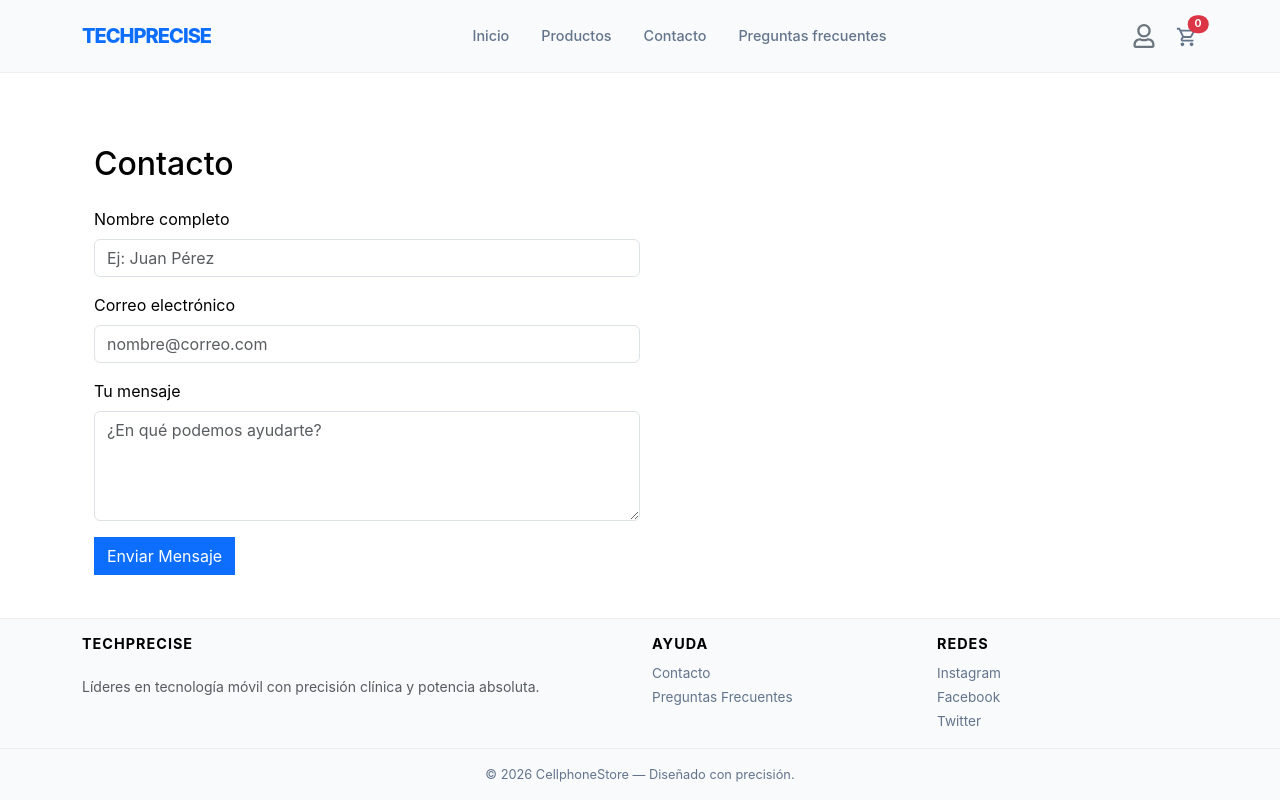
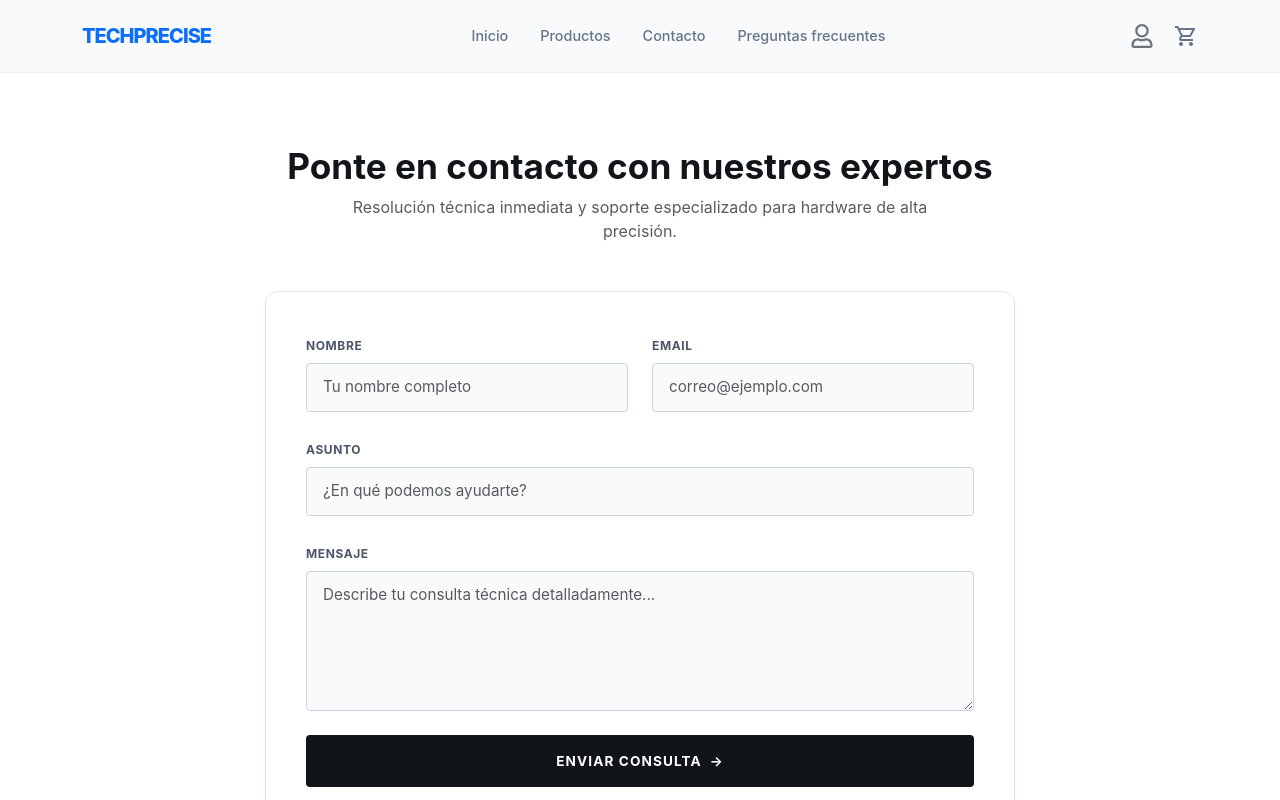
Before and after one commit to Laura-Suez/Prog3-ProyectoFinal, a React (Vite) app in the folder CellphoneStore/: page /contact-Us in a window 1280 px wide. Shown: the top 800 px of the page. Built offline with nearby package versions, Linux system fonts and the light colour scheme.

Commit message:
Retoque tamaño de icon-cart y elimine su 0 estatico. Le di estilo al form de contacto y agregue inputs

```diff
--- a/CellphoneStore/src/components/ContactForm/ContacForm.jsx
+++ b/CellphoneStore/src/components/ContactForm/ContacForm.jsx
@@ -32,6 +32,11 @@ const ContacForm = () => {
       return;
     }
 
+    if (form.asunto.trim().length < 3) {
+      errorToast("Por favor, ingresa un asunto");
+      return;
+    }
+
     if (form.message.trim().length < 10) {
       errorToast("El mensaje es muy corto (mínimo 10 caracteres)");
       return;
@@ -47,7 +52,7 @@ const ContacForm = () => {
       )
       .then(() => {
         successToast("¡Mail enviado con éxito!");
-        setForm({ name: "", email: "", message: "" }); // Resetea el estado
+        setForm({ name: "", email: "", asunto: "", message: "" }); // Resetea el estado
       })
       .catch((error) => {
         errorToast("Error al enviar el mail");
@@ -56,59 +61,91 @@ const ContacForm = () => {
   };
 
   return (
-    <div className="container mt-5">
+  <div className="container d-flex flex-column align-items-center mt-5">
     <ToastContainer />
-      <h2 className="mb-4">Contacto</h2>
+
+    <h2 className="fw-bold mb-2 text-center" style={{ color: "#111418", fontSize: "2.2rem" }}>
+      Ponte en contacto con nuestros expertos
+    </h2>
+    <p className="text-center text-muted mb-5" style={{ maxWidth: "600px" }}>
+      Resolución técnica inmediata y soporte especializado para hardware de alta precisión.
+    </p>
+
+    <div className="w-100 contact-card" style={{ maxWidth: "750px" }}>
       <form onSubmit={handleSubmit}>
-        <div className="mb-3">
-          <label htmlFor="name" className="form-label">
-            Nombre completo
+
+        <div className="row">
+          <div className="col-md-6 mb-4">
+            <label htmlFor="name" className="contact-label">
+              Nombre
             </label>
             <input
               type="text"
               id="name"
-            name="name" // Debe coincidir con {{name}} en tu template de EmailJS
+              name="name"
               value={form.name}
               onChange={handleChange}
-            className="form-control w-50"
-            placeholder="Ej: Juan Pérez"
+              className="form-control contact-input"
+              placeholder="Tu nombre completo"
             />
           </div>
 
-        <div className="mb-3">
-          <label htmlFor="email" className="form-label">
-            Correo electrónico
+          <div className="col-md-6 mb-4">
+            <label htmlFor="email" className="contact-label">
+              Email
             </label>
             <input
               type="email"
               id="email"
-            name="email" // Debe coincidir con {{email}} en tu template de EmailJS
+              name="email"
               value={form.email}
               onChange={handleChange}
-            className="form-control w-50"
-            placeholder="nombre@correo.com"
+              className="form-control contact-input"
+              placeholder="correo@ejemplo.com"
+            />
+          </div>
+        </div>
+
+        <div className="mb-4">
+          <label htmlFor="asunto" className="contact-label">
+            Asunto
+          </label>
+          <input
+            type="text"
+            id="asunto"
+            name="asunto"
+            value={form.asunto}
+            onChange={handleChange}
+            className="form-control contact-input"
+            placeholder="¿En qué podemos ayudarte?"
           />
         </div>
 
-        <div className="mb-3">
-          <label htmlFor="message" className="form-label">
-            Tu mensaje
+        <div className="mb-4">
+          <label htmlFor="message" className="contact-label">
+            Mensaje
           </label>
           <textarea
             id="message"
-            name="message" // Debe coincidir con {{message}} en tu template de EmailJS
+            name="message"
             value={form.message}
             onChange={handleChange}
-            className="form-control w-50"
-            rows="4"
-            placeholder="¿En qué podemos ayudarte?"
+            className="form-control contact-input"
+            rows="5"
+            placeholder="Describe tu consulta técnica detalladamente..."
           ></textarea>
         </div>
 
-        <button type="submit" className="btn btn-primary">
-          Enviar Mensaje
+        <button type="submit" className="btn-contact-submit w-100 d-flex align-items-center justify-content-center gap-2 mb-4">
+          Enviar Consulta <span>&rarr;</span>
         </button>
+
+        <div className="contact-footer-text d-flex align-items-center gap-2">
+          <span>Tiempo de respuesta estimado: menos de 24 horas laborables.</span>
+        </div>
+
       </form>
+    </div>
   </div>
 );
 };
--- a/CellphoneStore/src/components/Header/Header.jsx
+++ b/CellphoneStore/src/components/Header/Header.jsx
@@ -29,12 +29,10 @@ const Header = () => {
             </Nav.Link>
 
             <Nav.Link href="/cart" className="text-dark p-0 position-relative">
-              <MdOutlineShoppingCart size={22} />
+              <MdOutlineShoppingCart size={24} />
               <span className="position-absolute top-0 start-100 translate-middle badge rounded-pill bg-danger" style={{ fontSize: '0.65rem' }}>
-                0
               </span>
             </Nav.Link>
-          {/* Iconos de la derecha (Usuario y Carrito) */}
         </Navbar.Collapse>
       </Container>
     </Navbar>
--- a/CellphoneStore/src/styles/theme.css
+++ b/CellphoneStore/src/styles/theme.css
@@ -112,3 +112,61 @@ footer a:hover {
   font-size: 0.8rem;
   border-top: 1px solid #eeeeee;
 }
+
+.contact-card {
+  background-color: #ffffff;
+  border: 1px solid #e2e8f0;
+  border-radius: 12px;
+  padding: 2.5rem;
+  box-shadow: 0 4px 6px -1px rgba(0, 0, 0, 0.05), 0 2px 4px -1px rgba(0, 0, 0, 0.03); /* Sombra suave */
+}
+
+.contact-label {
+  font-size: 0.75rem;
+  font-weight: 700;
+  text-transform: uppercase;
+  color: #4a5568;
+  letter-spacing: 0.05em;
+  margin-bottom: 0.5rem;
+}
+
+.contact-input {
+  border: 1px solid #cbd5e1;
+  border-radius: 4px;
+  padding: 0.75rem 1rem;
+  font-size: 0.95rem;
+  color: #1a202c;
+  background-color: #f8fafc;
+  transition: all 0.2s ease-in-out;
+}
+
+.contact-input:focus {
+  background-color: #ffffff;
+  border-color: #1a202c;
+  box-shadow: none;
+  outline: none;
+}
+
+
+.btn-contact-submit {
+  background-color: #111418;
+  color: #ffffff;
+  font-weight: 700;
+  font-size: 0.85rem;
+  text-transform: uppercase;
+  letter-spacing: 0.08em;
+  padding: 1rem;
+  border: none;
+  border-radius: 4px;
+  transition: background-color 0.2s ease;
+}
+
+.btn-contact-submit:hover {
+  background-color: #2d3748;
+  color: #ffffff;
+}
+
+.contact-footer-text {
+  font-size: 0.8rem;
+  color: #718096;
+}
```
Lines whose indentation alone changed are shown as unchanged.
